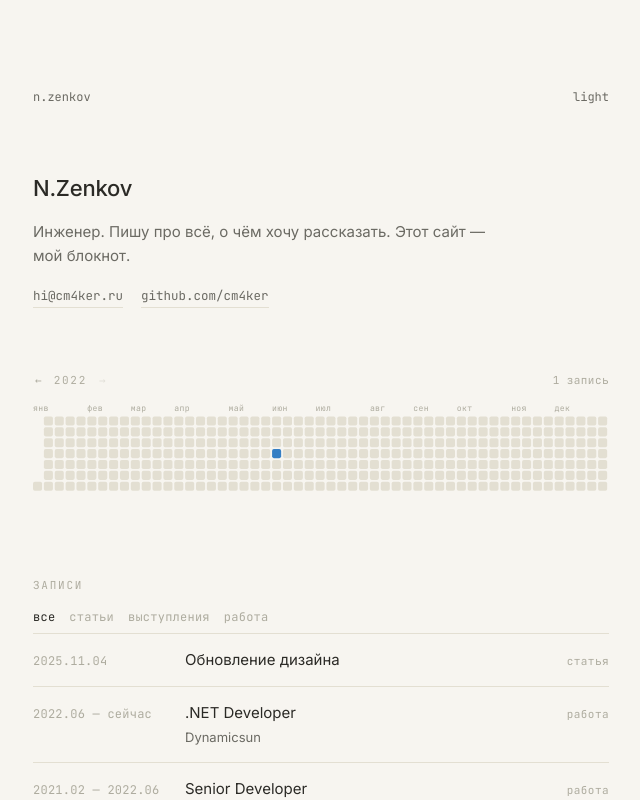
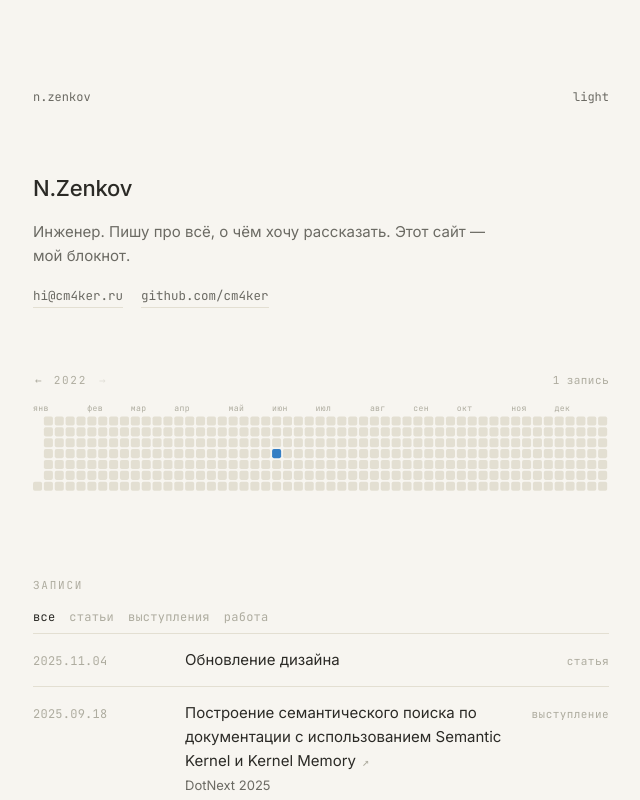
Before and after one commit to cm4ker/mysite, a React (Create React App) app: page /#/ in a window 1280 px wide. Shown: the top 800 px of the page, without its empty margins (319-959 px from the left). Built offline with nearby package versions, Linux system fonts and the light colour scheme; the HTML template or start-up script is replaced by a standard one.

Commit message:
Добавил новую запись о выступлении на DotNext 2025

```diff
--- a/src/data/entries.ts
+++ b/src/data/entries.ts
@@ -40,6 +40,13 @@ export const profile: Profile = {
 };
 
 export const entries: Entry[] = [
+  {
+    type: "talk",
+    title: "Построение семантического поиска по документации с использованием Semantic Kernel и Kernel Memory",
+    date: "2025-09-18",
+    venue: "DotNext 2025",
+    url: "https://dotnext.ru/archive/2025/talks/4c1cc34793844f799eda61aa0cee7ca4/",
+  },
   {
     type: "work",
     title: ".NET Developer",
```
